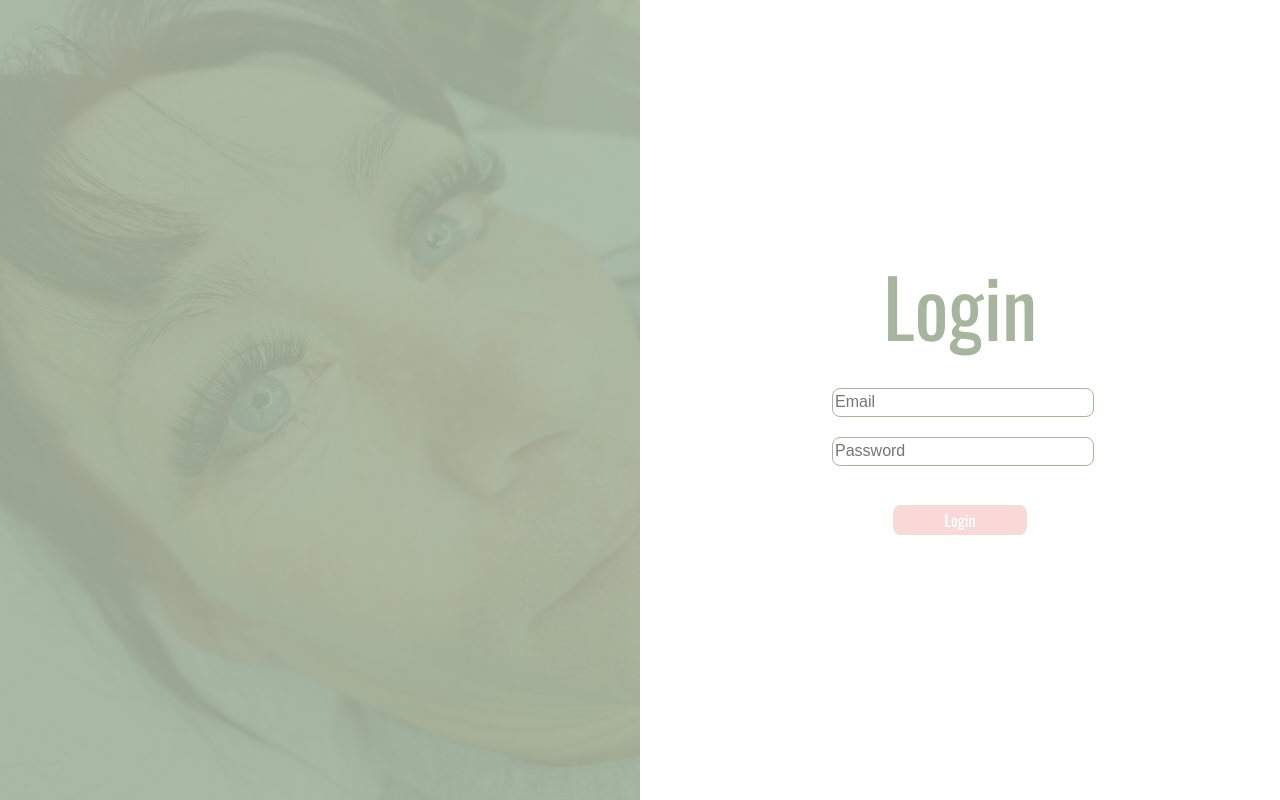
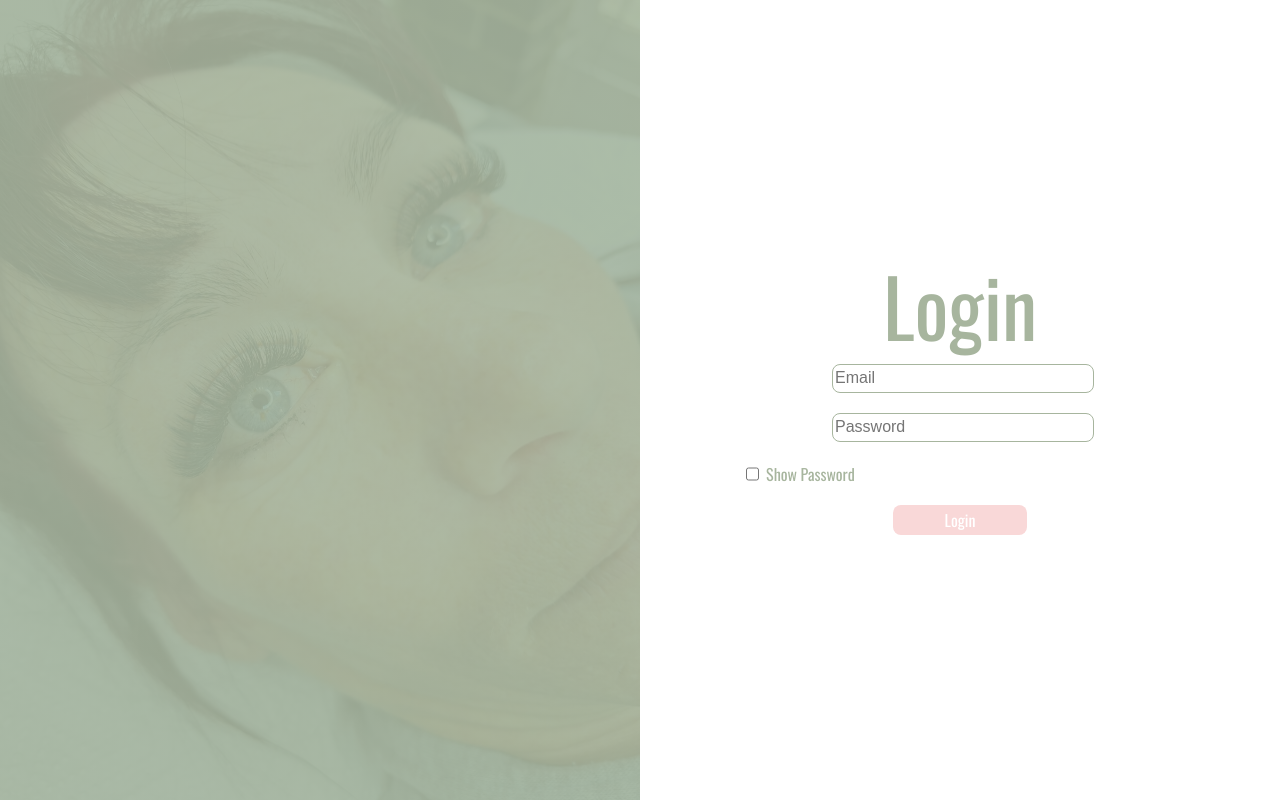
Before and after one commit to AwkwardBen572/BeautiReserve, a React (Vite) app in the folder frontend/: page / in a window 1280 px wide. Built offline with nearby package versions, Linux system fonts and the light colour scheme.

Commit message:
Added the basics of the login page

```diff
--- a/frontend/src/App.css
+++ b/frontend/src/App.css
@@ -70,3 +70,9 @@
   background-color: #f9d8d8;
   cursor: pointer;
 }
+
+input[type="checkbox"] {
+  accent-color: #a7b59e;
+  color: #ffffff;
+  cursor: pointer;
+}
--- a/frontend/src/pages/LoginPage.css
+++ b/frontend/src/pages/LoginPage.css
@@ -37,6 +37,10 @@
     width: 50%;
 }
 
+.show_password_holder {
+    width: 85%;
+}
+
 .login_button_holder {
     width: 100%;
 }
--- a/frontend/src/pages/LoginPage.jsx
+++ b/frontend/src/pages/LoginPage.jsx
@@ -1,4 +1,3 @@
-import React, { useState } from "react";
 import "./LoginPage.css";
 
 const LoginPage = () => {
@@ -18,7 +17,12 @@ const LoginPage = () => {
             </div>
             <br></br>
             <div className="input_holder">
-              <input className="input font_size_s" type="text" placeholder="Password"></input>
+              <input className="input font_size_s" type="password" placeholder="Password"></input>
+            </div>
+            <br></br>
+            <div className="show_password_holder flex_row color_green">
+              <input className="checkbox" type="checkbox"></input>
+              &nbsp;Show Password
             </div>
           </div>
           <div className="login_button_holder flex_column flex_all_center">
```
